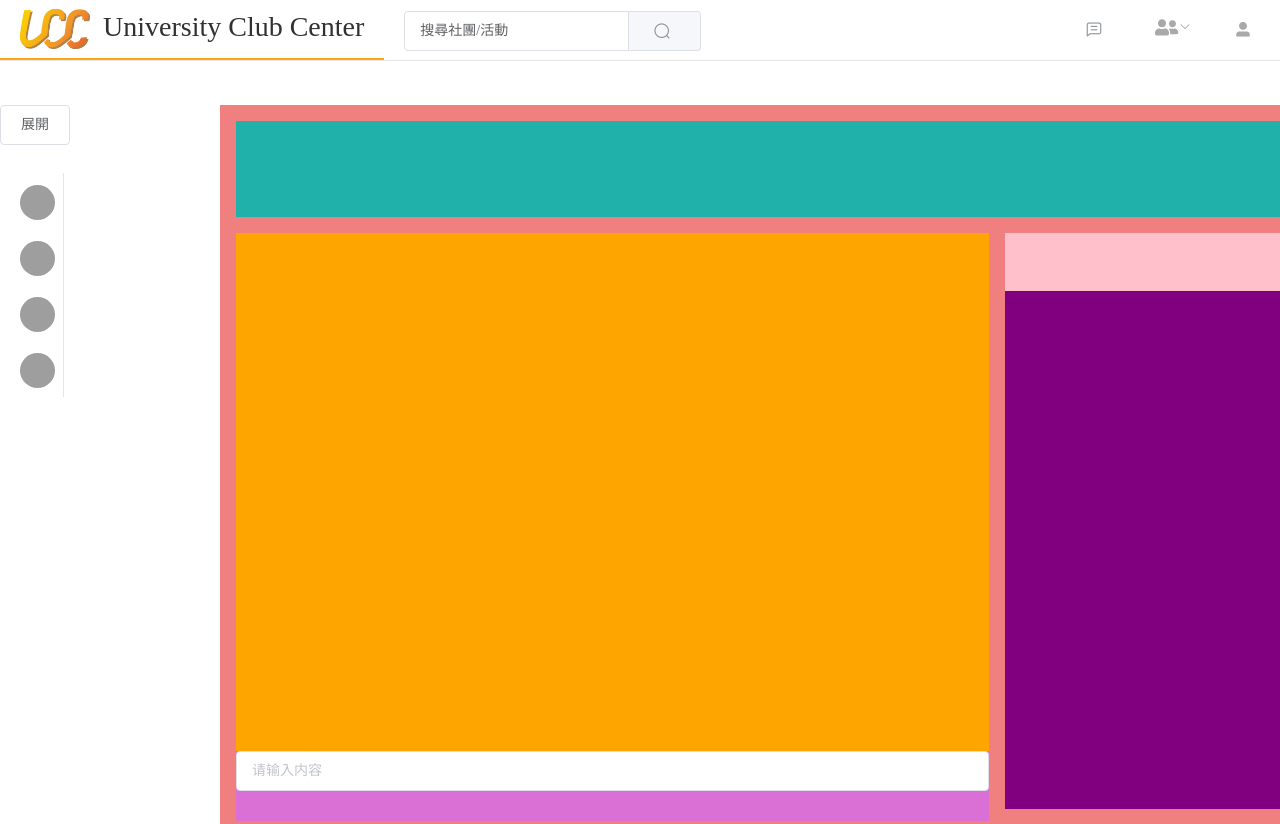
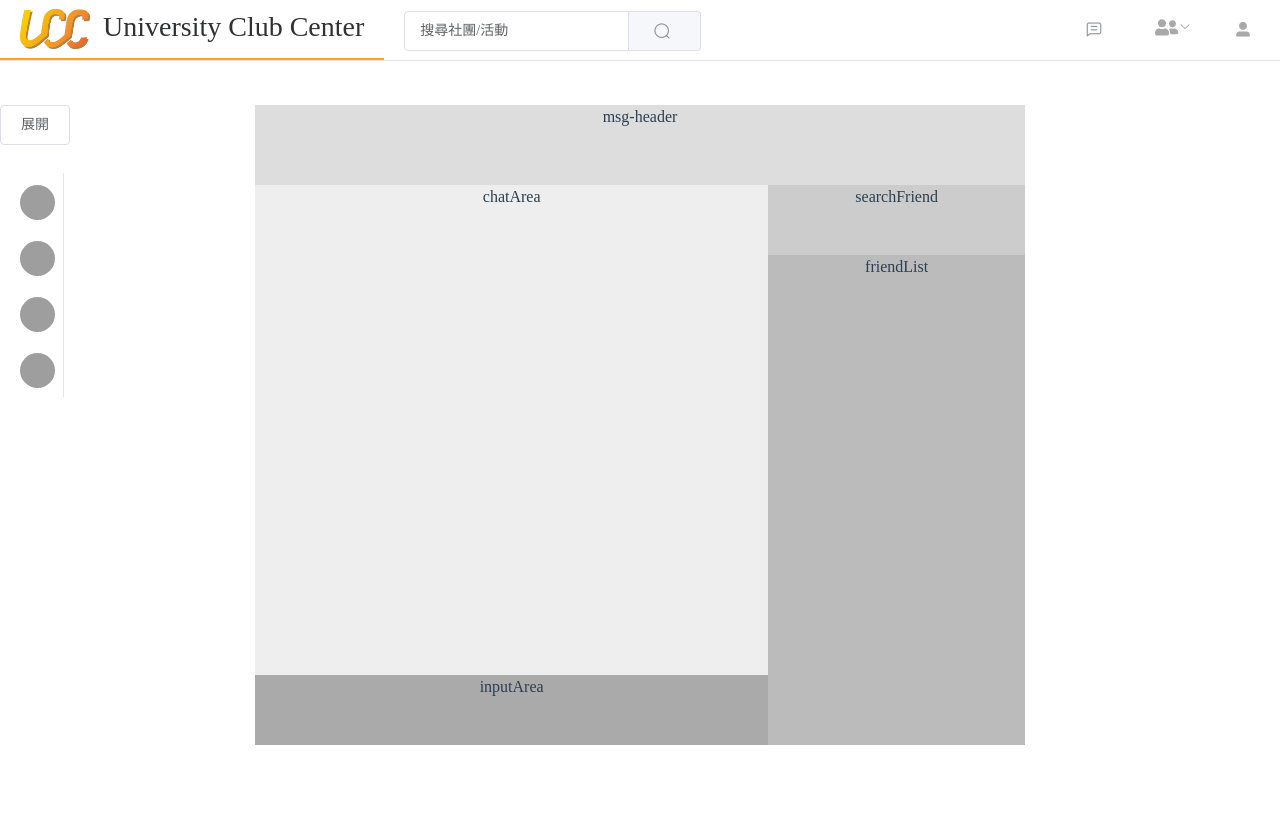
Before and after one commit to wu-shang-ru/schoolProject, a Vue app in the folder ucc_web/: page /chat in a window 1280 px wide. After the commit the page ends 800 px from the top, so only its background shows below. Built offline with nearby package versions, Linux system fonts and the light colour scheme; grey boxes are pictures that could not be loaded.

Commit message:
using css grid to display the chatPage in 0505

```diff
--- a/ucc_web/src/components/test.vue
+++ b/ucc_web/src/components/test.vue
@@ -1,254 +1,69 @@
 <template>
-  <div class="Menubar-new">
-    <meta name="viewport" content="width=device-width, initial-scale=1, maximum-scale=1" />
-    <el-menu
-      :default-active="activeIndex"
-      class="el-menu-demo"
-      mode="horizontal"
-      @select="handleSelect"
-    >
-      <input type="checkbox" id="check" />
-      <el-menu-item index="1">
-        <router-link to="/">
-          <img class="logo" src="../../member/Eric/img/UCC Classic.jpg" />
-          <span id="fl">
-            <h3>University Club Center</h3>
-          </span>
-        </router-link>
-      </el-menu-item>
-      <el-menu-item id="inputArea">
-        <el-input v-model="search" @focus="searchOnfocus" @blur="searchOnblur" clearable>
-          <el-button slot="append" icon="el-icon-search"></el-button>
-        </el-input>
-      </el-menu-item>
-
-      <div class="rightBtnGroup">
-        <router-link to="/chat" style="text-decoration:none;">
-          <el-menu-item index="4" class="rightBtn">
-            <i class="el-icon-chat-line-square" size="medium"></i>
-            <span class="navFont">Chat</span>
-          </el-menu-item>
-        </router-link>
-
-        <el-submenu index="5" href="#" class="rightBtn" id="followersBtn">
-          <template slot="title">
-            <font-awesome-icon
-              icon="user-friends"
-              size="lg"
-              style="color:#A9A9A9;margin-right:8px;"
-            />
-            <span id="followers" style="font-size:16px;">Followers</span>
-          </template>
-          <el-menu-item class="rightBtn" index="5-1" href="#" id="dropDownBtn">追蹤者</el-menu-item>
-          <el-menu-item class="rightBtn" index="5-2" href="#" id="dropDownBtn">追蹤中的社團</el-menu-item>
-        </el-submenu>
-
-        <!-- 登入狀態改變時會有不同的項目出現 -->
-        <!-- 未登入 -->
-        <el-menu-item
-          index="6"
-          href="#"
-          class="rightBtn"
-          data-toggle="modal"
-          data-target="#Login"
-          v-if="loginState === false"
-        >
-          <i class="el-icon-user-solid" style="color:#A9A9A9"></i>
-          <span class="navFont">Login</span>
-        </el-menu-item>
-        <!-- 已登入 -->
-        <el-submenu index="6" href="#" class="rightBtn" v-if="loginState === true">
-          <template slot="title" class="rightBtn">
-            <i class="el-icon-user-solid" style="color:#A9A9A9"></i>
-            <span class="navFont">User</span>
-          </template>
-          <router-link to="/user/info" style="text-decoration:none;">
-            <el-menu-item class="rightBtn" index="6-1" href="#">個人資料</el-menu-item>
-          </router-link>
-          <el-menu-item class="rightBtn" index="6-2" href="#" id="dropDownBtn">發佈新活動</el-menu-item>
-          <el-menu-item class="rightBtn" index="6-3" @click.native="logout" id="dropDownBtn">登出</el-menu-item>
-        </el-submenu>
+  <div class="Chat">
+    <Navbar></Navbar>
+    <Menubar></Menubar>
+    <div class="container">
+      <div class="msg-header">msg-header</div>
+      <div class="chatArea">
+        chatArea
+        <div class="inputArea">inputArea</div>
       </div>
-    </el-menu>
-    <label for="check">
-      <font-awesome-icon class="checkBtn" icon="bars" size="lg" style="color:#A9A9A9" />
-    </label>
-    <Login></Login>
-    <register></register>
+      <div class="searchFriend">
+        searchFriend
+        <div class="friendList">friendList</div>
+      </div>
+    </div>
   </div>
 </template>
+
 <script>
-import { mapActions } from "vuex";
-import { authenticated } from "@/utils/AuthStore";
-import Login from "@/components/Login";
-import register from "@/components/Register";
-
+import Menubar from "@/components/Menubar";
+import Navbar from "@/components/Navbar";
 export default {
-  name: "Navbar",
-
   data() {
     return {
-      email: "",
-      password: "",
-      search: "搜尋社團/活動",
-      token: {
-        tokenType: "",
-        accessToken: ""
-      },
-      activeIndex: "1",
-      activeIndex2: "1",
-      loginState: ""
+      input: ""
     };
   },
-
+  name: "Chat",
   components: {
-    Login,
-    register
-  },
-
-  methods: {
-    handleSelect(key, keyPath) {
-      console.log(key, keyPath);
-    },
-    // search的使用者友善
-    searchOnfocus() {
-      if (this.search === "搜尋社團/活動") {
-        this.search = "";
-      }
-    },
-    searchOnblur() {
-      if (this.search === "") {
-        this.search = "搜尋社團/活動";
-      }
-    },
-
-    ...mapActions({
-      logout: "auth/logout"
-    })
-  },
-
-  mounted() {
-    if (authenticated()) {
-      this.loginState = true;
-    } else {
-      this.loginState = false;
-    }
+    Navbar,
+    Menubar
   }
 };
 </script>
 
 <!-- Add "scoped" attribute to limit CSS to this component only -->
 <style scoped>
-.rightBtnGroup {
-  display: flex;
-  justify-content: flex-end;
+.container {
+  max-width: 800px;
+  display: grid;
+  grid-template-columns: repeat(3, 1fr);
+  margin-top: 20px;
 }
-.Icon {
-  border: 0px;
+.msg-header {
+  background-color: #ddd;
+  grid-column: 1/4;
+  height: 10vh;
 }
-.logo {
-  height: 40px;
-  width: 70px;
-  margin: 0 13px 5px 0;
+.chatArea {
+  background-color: #eee;
+  grid-column: 1/3;
+  height: 70vh;
+  display: grid;
+  grid-template-rows: repeat(8, 1fr);
 }
-#fl {
-  margin-top: 10px;
-  float: right;
+.searchFriend {
+  background-color: #ccc;
+  display: grid;
+  grid-template-rows: repeat(8, 1fr);
 }
-#followersBtn {
-  width: 80px;
+.inputArea {
+  background-color: #aaa;
+  grid-row: 8/9;
 }
-#followers {
-  color: white;
-  display: none;
-}
-#check {
-  display: none;
-}
-.checkBtn {
-  display: none;
-  cursor: pointer;
-  position: fixed;
-  top: 20px;
-  right: 30px;
-}
-.navFont {
-  display: none;
-}
-#dropDownBtn:hover {
-  background-color: #fff5e4;
-}
-@media screen and (max-width: 910px) {
-  .rightBtnGroup {
-    position: fixed;
-    width: 200px;
-    height: 168px;
-    top: 60px;
-    flex-direction: column;
-    right: 0;
-    text-align: center;
-    background-color: rgb(255, 180, 94);
-    right: -200px;
-    transition: all 0.3s ease;
-  }
-  .rightBtn {
-    display: block;
-    font-size: 16px;
-    color: white;
-    text-decoration: none;
-  }
-  .rightBtn:hover {
-    color: black;
-  }
-  .checkBtn {
-    display: block;
-  }
-  .navFont {
-    display: inline;
-  }
-  #check:checked ~ .rightBtnGroup {
-    right: 0;
-  }
-  #followers:hover {
-    color: #000;
-  }
-  #followers {
-    display: inline;
-  }
-  #followersBtn {
-    width: 100%;
-  }
-  font-awesome-icon {
-    color: white;
-  }
-}
-@media screen and (max-width: 767px) {
-  #inputArea {
-    position: fixed;
-    top: 60px;
-    left: 0;
-    width: 250px;
-  }
-}
-@media screen and (max-width: 485px) {
-  .checkBtn {
-    position: fixed;
-    top: 80px;
-    right: 10px;
-  }
-  .rightBtnGroup {
-    top: 120px;
-    width: 180px;
-  }
-}
-@media screen and (max-width: 410px) {
-  #fl h3 {
-    font-size: 1.5rem;
-    margin-top: 5px;
-  }
-  .logo {
-    height: 30px;
-    width: 55px;
-  }
+.friendList {
+  background-color: #bbb;
+  grid-row: 2/9;
 }
 </style>
--- a/ucc_web/src/pages/Chat.vue
+++ b/ucc_web/src/pages/Chat.vue
@@ -3,22 +3,14 @@
     <Navbar></Navbar>
     <Menubar></Menubar>
     <div class="container">
-      <div id="chatPersonInfo"></div>
-      <div id="chatContainer">
-        <div id="chatContent"></div>
-        <div id="chatInputArea">
-          <el-input
-            id="chatInputBox"
-            placeholder="请输入内容"
-            v-model="input"
-            clearable
-            resize="horizontal"
-          ></el-input>
-        </div>
+      <div class="msg-header">msg-header</div>
+      <div class="chatArea">
+        chatArea
+        <div class="inputArea">inputArea</div>
       </div>
-      <div id="friendArea">
-        <div id="searchFriend"></div>
-        <div id="friendList"></div>
+      <div class="searchFriend">
+        searchFriend
+        <div class="friendList">friendList</div>
       </div>
     </div>
   </div>
@@ -43,62 +35,35 @@ export default {
 
 <!-- Add "scoped" attribute to limit CSS to this component only -->
 <style scoped>
-.Chat {
-  height: 100%;
-  overflow: hidden;
+.container {
+  max-width: 800px;
+  display: grid;
+  grid-template-columns: repeat(3, 1fr);
+  margin-top: 20px;
 }
-.container {
-  position: relative;
-  margin: 20px 0 -81px 220px;
-  min-height: 100vh;
-  padding: 2vh;
-  background-color: lightcoral;
+.msg-header {
+  background-color: #ddd;
+  grid-column: 1/4;
+  height: 10vh;
 }
-#chatPersonInfo {
-  height: 12vh;
-  width: 100%;
-  background-color: lightseagreen;
+.chatArea {
+  background-color: #eee;
+  grid-column: 1/3;
+  height: 70vh;
+  display: grid;
+  grid-template-rows: repeat(8, 1fr);
 }
-#chatContainer {
-  float: left;
-  width: 68%;
-  height: 72vh;
-  margin-top: 2vh;
-  background-color: mediumpurple;
+.searchFriend {
+  background-color: #ccc;
+  display: grid;
+  grid-template-rows: repeat(8, 1fr);
 }
-#friendArea {
-  float: left;
-  width: 30.5%;
-  height: 72vh;
-  background-color: olive;
-  margin-top: 2vh;
-  margin-left: 2vh;
+.inputArea {
+  background-color: #aaa;
+  grid-row: 8/9;
 }
-#chatContent {
-  position: relative;
-  height: 90%;
-  width: 100%;
-  background-color: orange;
-}
-#chatInputArea {
-  position: relative;
-  height: 12%;
-  width: 100%;
-  background-color: orchid;
-}
-#searchFriend {
-  position: relative;
-  height: 10%;
-  width: 100%;
-  background-color: pink;
-}
-#friendList {
-  position: relative;
-  height: 90%;
-  width: 100%;
-  background-color: purple;
-}
-#chatInputBox {
-  width: 60%;
+.friendList {
+  background-color: #bbb;
+  grid-row: 2/9;
 }
 </style>
```
